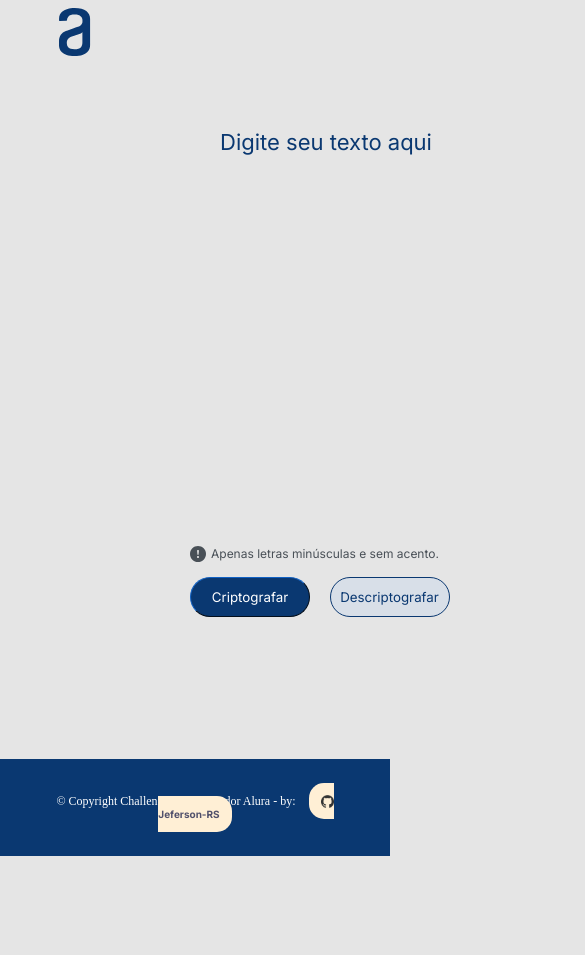
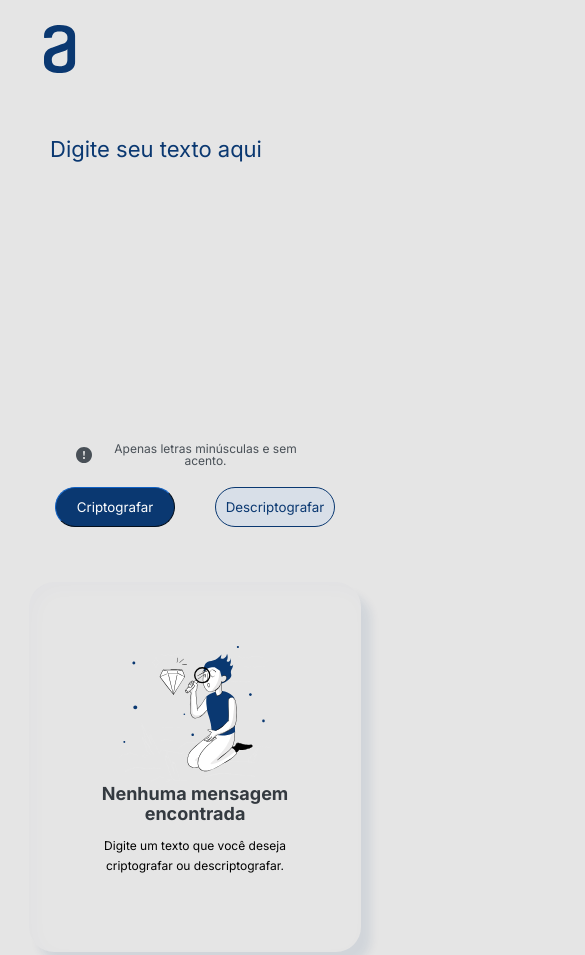
Before and after one commit to Jef-RS/Challenge-Alura-Decodificador, a plain HTML site: page index.html in a window 390 px wide. Shown: the top 955 px of the page, 585 px wide, since content can reach past the window. Before the commit the page ends 856 px from the top, so only its background shows below. Drawn offline with Linux system fonts and the light colour scheme.

Commit message:
Ajuste na interface mobile

```diff
--- a/style.css
+++ b/style.css
@@ -288,5 +288,83 @@ footer img{
 }
 
 @media screen and (max-width: 480px) {
+    header {
+        padding: 0;
+        margin-top: 25px;
+        margin-bottom: 30px;
+    }
+    main {
+        display: inline-block;
+        width: 100%;
+        height: 100%;
+        margin: auto;
+        text-align: center;
+    }
 
+    .escrita {
+        padding: 0px;
+    }
+
+    .escrita textarea {
+        width: 290px;
+        height: 250px;
+    }
+
+    .informacoes {
+        width: 61%;
+        margin: auto;
+        margin-top: 25px;
+        margin-bottom: 8px;
+    }
+
+    .botoes {
+        margin: auto;
+        margin-top: 10px;
+        display: flex;
+        justify-content: space-around;
+        padding: 0 35px 0 35px;
+    }
+
+    .botoes button:last-of-type {
+        margin-left: 0;
+    }
+
+    .visualizacao {
+        margin: auto;
+        margin-top: 55px;
+    }
+
+    .visualizacao {
+        width: 80%;
+        height: 350px;
+    }
+
+    .output-area textarea {
+        width: 85%;
+        height: 300px;
+    }
+
+    .conteudo {
+        padding: 30px;
+    }
+
+    footer {
+        width: 100%;
+        height: 100%;
+        margin-top: 80px;
+    }
+
+    footer p {
+        font-size: 10px;
+    }
+
+    footer a {
+        font-size: 8px;
+        padding: 10px;
+    }
+
+    footer img {
+        width: 11px;
+        height: 11px;;
+    }
 }
```
